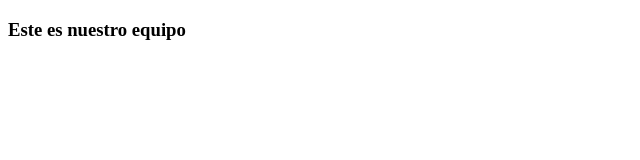
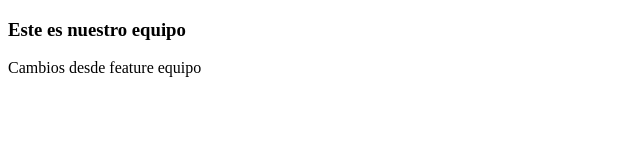
Before and after one commit to karames/demo-99, a plain HTML site: page pages/equipo.html in a window 1280 px wide. Shown: the whole page, without its empty margins (0-640 px from the left). Drawn offline with Linux system fonts and the light colour scheme.

Commit message:
Segundo commit desde feature/equipo

```diff
--- a/pages/equipo.html
+++ b/pages/equipo.html
@@ -7,5 +7,6 @@
   </head>
   <body>
     <h3>Este es nuestro equipo</h3>
+    <p>Cambios desde feature equipo</p>
   </body>
 </html>
```
Also changed, not shown: 1 other file.
